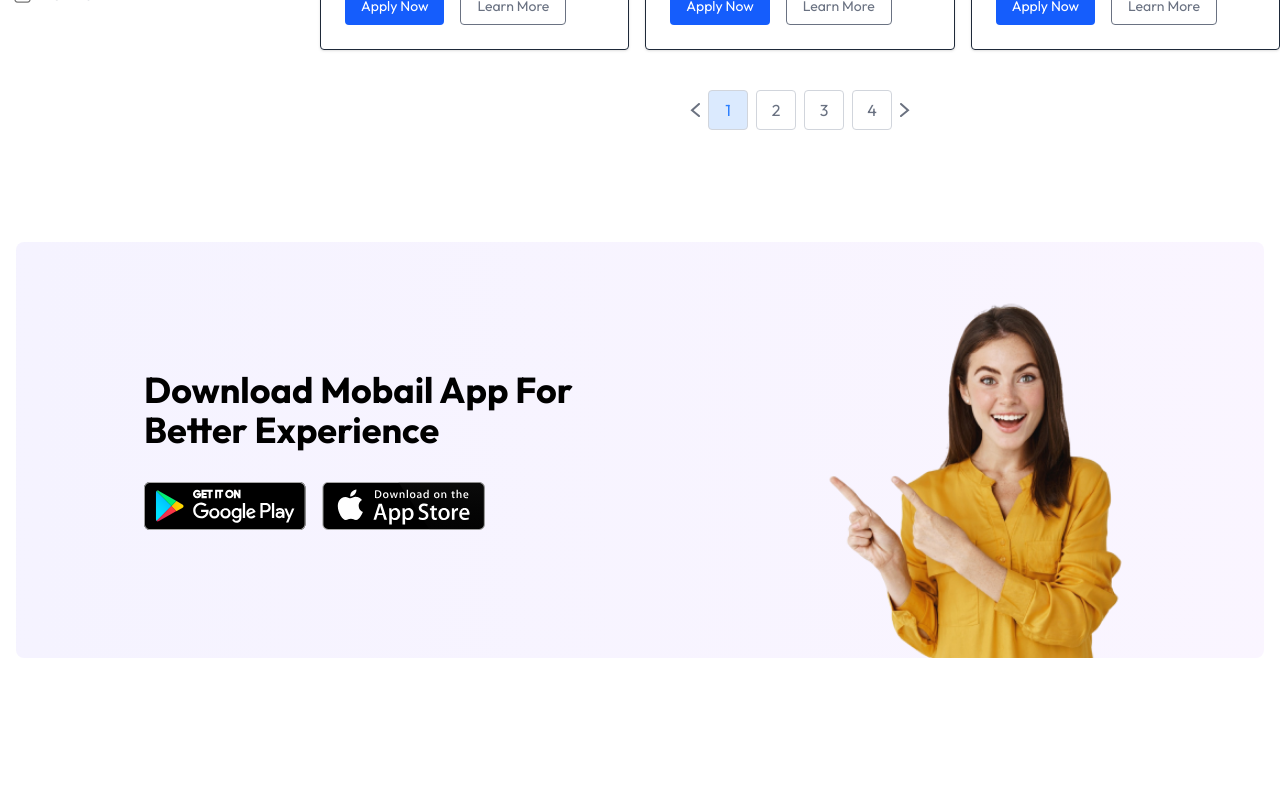
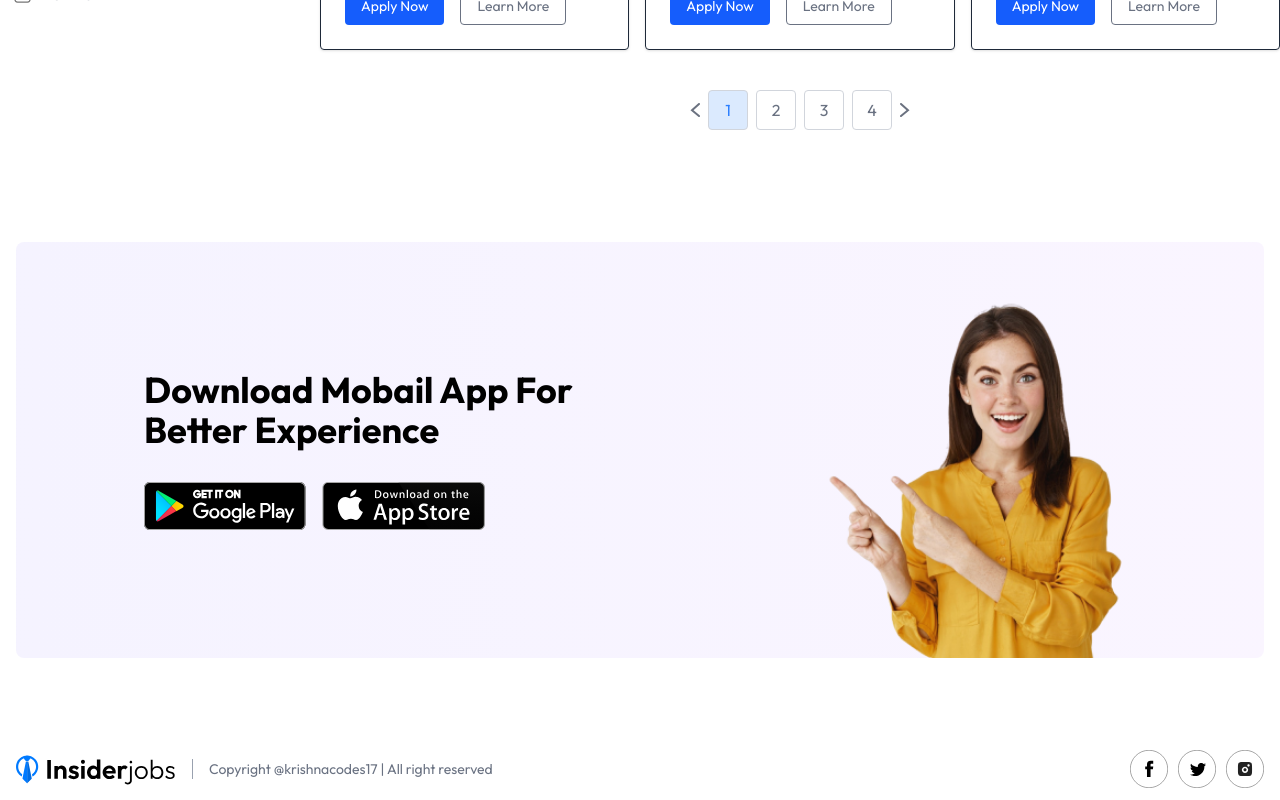
Before and after one commit to krishnacodes17/Job--Portel, a React app in the folder client/: page / in a window 1280 px wide. Shown: the part 1264-2064 px from the top of the page. Before the commit the page ends 2002 px from the top, so only its background shows below. Built offline with nearby package versions, Linux system fonts and the light colour scheme; no server answers; the HTML template or start-up script is replaced by a standard one; a web font is replaced by a local one.

Commit message:
Footer completed

```diff
--- /dev/null
+++ b/client/src/components/Footer.jsx
@@ -0,0 +1,18 @@
+import React from 'react'
+import { assets } from '../assets/assets'
+
+function Footer() {
+  return (
+    <div className='container px-4 2xl:px-20 mx-auto flex items-center justify-between gap-4 py-3 mt-20' >
+      <img width={160} src={assets.logo} alt="" />
+      <p className='flex-1 border-l border-gray-400 pl-4 text-sm text-gray-500 max-sm:hidden'>Copyright @krishnacodes17 | All right reserved</p>
+      <div className='flex gap-2.5'>
+        <img width={38} src={assets.facebook_icon} alt="" />
+        <img width={38} src={assets.twitter_icon} alt="" />
+        <img width={38} src={assets.instagram_icon} alt="" />
+      </div>
+    </div>
+  )
+}
+
+export default Footer
--- a/client/src/pages/Home.jsx
+++ b/client/src/pages/Home.jsx
@@ -3,6 +3,7 @@
 import Hero from '../components/Hero'
 import JobListing from '../components/JobListing'
 import AppDownload from '../components/AppDownload'
+import Footer from '../components/Footer'
 
 function Home() {
   return (
@@ -11,6 +12,7 @@
        <Hero/>
        <JobListing />
        <AppDownload />
+       <Footer />
     </div>
   )
 }
```
